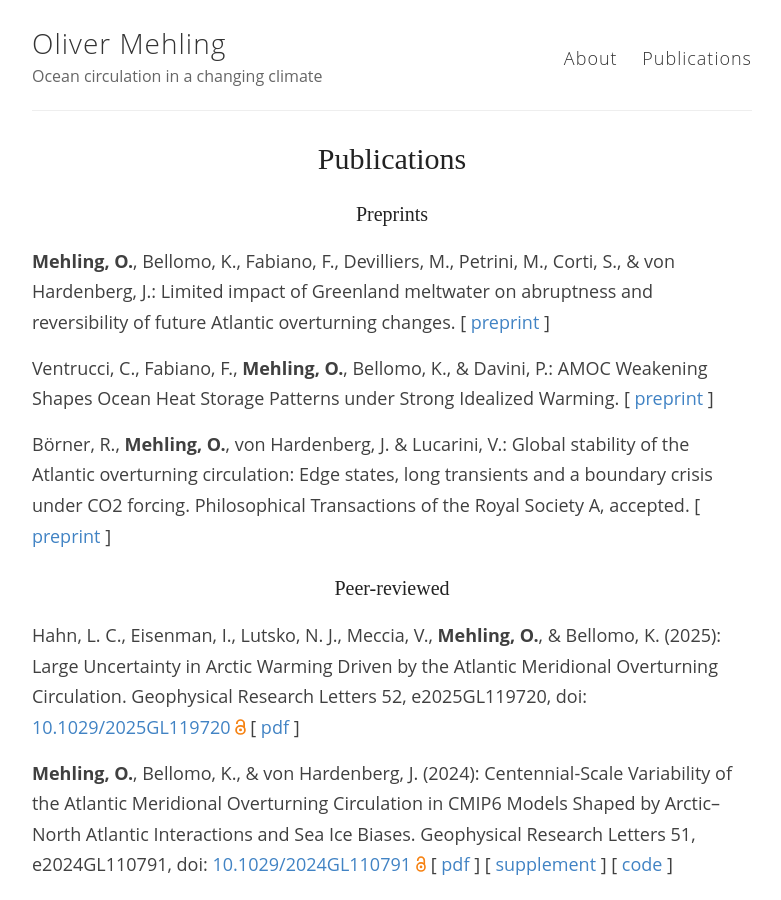
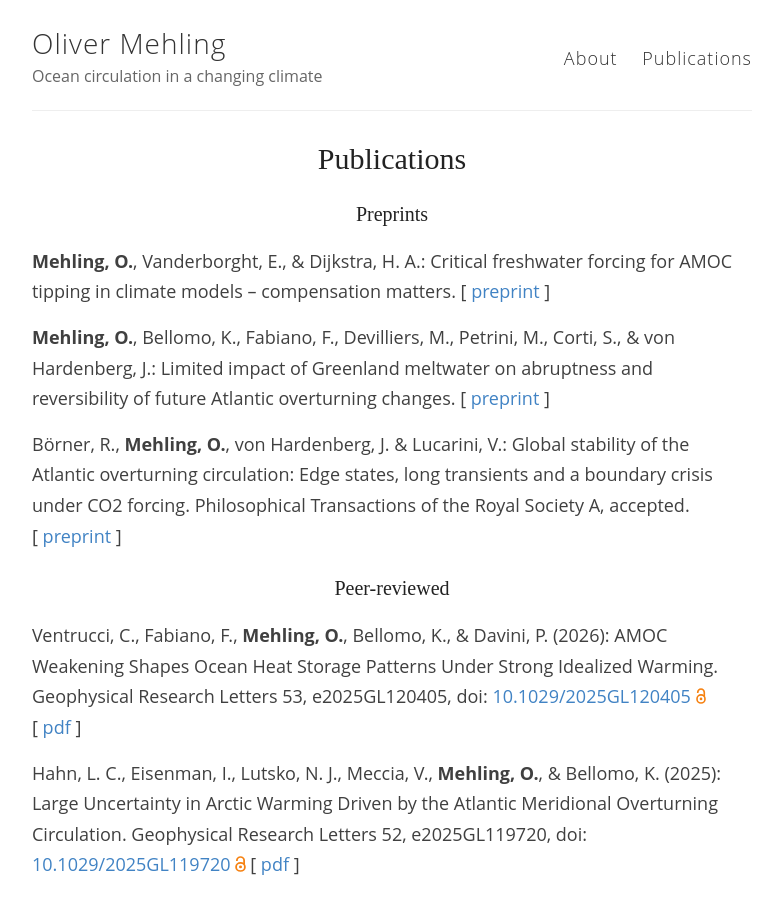
Before and after one commit to omehling/omehling.github.io, a Jekyll site: the page built from _pages/publications.md, in a window 1280 px wide and 900 px high. Shown: the whole window, without its empty margins (248-1029 px from the left). Built offline with Jekyll 4.4.1, drawn with Linux system fonts in a browser that asks for light colours; some web fonts are replaced.

Commit message:
One submitted, one published

```diff
--- a/_pages/publications.md
+++ b/_pages/publications.md
@@ -5,15 +5,16 @@ permalink: /publications/
 ---
 
 ### Preprints
+**Mehling, O.**, Vanderborght, E., & Dijkstra, H. A.: Critical freshwater forcing for AMOC tipping in climate models &ndash; compensation matters. [&nbsp;[preprint](https://doi.org/10.5194/egusphere-2025-6215)&nbsp;]
 
-**Mehling, O.**, Bellomo, K., Fabiano, F., Devilliers, M., Petrini, M., Corti, S., & von Hardenberg, J.: Limited impact of Greenland meltwater on abruptness and reversibility of future Atlantic overturning changes. [ [preprint](http://arxiv.org/abs/2509.24858) ]
+**Mehling, O.**, Bellomo, K., Fabiano, F., Devilliers, M., Petrini, M., Corti, S., & von Hardenberg, J.: Limited impact of Greenland meltwater on abruptness and reversibility of future Atlantic overturning changes. [&nbsp;[preprint](http://arxiv.org/abs/2509.24858)&nbsp;]
 
-Ventrucci, C., Fabiano, F., **Mehling, O.**, Bellomo, K., & Davini, P.: AMOC Weakening Shapes Ocean Heat Storage Patterns under Strong Idealized Warming. [ [preprint](https://essopenarchive.org/users/996315/articles/1356935-amoc-weakening-shapes-ocean-heat-storage-patterns-under-strong-idealized-warming) ]
-
-Börner, R., **Mehling, O.**, von Hardenberg, J. & Lucarini, V.: Global stability of the Atlantic overturning circulation: Edge states, long transients and a boundary crisis under CO<sub>2</sub> forcing. Philosophical Transactions of the Royal Society A, accepted. [ [preprint](http://arxiv.org/abs/2504.20002) ]
+Börner, R., **Mehling, O.**, von Hardenberg, J. & Lucarini, V.: Global stability of the Atlantic overturning circulation: Edge states, long transients and a boundary crisis under CO<sub>2</sub> forcing. Philosophical Transactions of the Royal Society A, accepted. [&nbsp;[preprint](http://arxiv.org/abs/2504.20002)&nbsp;]
 
 
 ### Peer-reviewed
+Ventrucci, C., Fabiano, F., **Mehling, O.**, Bellomo, K., & Davini, P. (2026): AMOC Weakening Shapes Ocean Heat Storage Patterns Under Strong Idealized Warming. Geophysical Research Letters 53, e2025GL120405, doi: [10.1029/2025GL120405](https://doi.org/10.1029/2025GL120405) <img src="../images/access_open.svg" class="inline-icon" alt="[open access]" /> [&nbsp;[pdf](https://agupubs.onlinelibrary.wiley.com/doi/pdf/10.1029/2025GL120405)&nbsp;]
+
 Hahn, L. C., Eisenman, I., Lutsko, N. J., Meccia, V., **Mehling, O.**, & Bellomo, K. (2025): Large Uncertainty in Arctic Warming Driven by the Atlantic Meridional Overturning Circulation. Geophysical Research Letters 52, e2025GL119720, doi: [10.1029/2025GL119720](https://doi.org/10.1029/2025GL119720) <img src="../images/access_open.svg" class="inline-icon" alt="[open access]" /> [&nbsp;[pdf](https://agupubs.onlinelibrary.wiley.com/doi/pdf/10.1029/2025GL119720)&nbsp;]
 
 **Mehling, O.**, Bellomo, K., & von Hardenberg, J. (2024): Centennial-Scale Variability of the Atlantic Meridional Overturning Circulation in CMIP6 Models Shaped by Arctic–North Atlantic Interactions and Sea Ice Biases. Geophysical Research Letters 51, e2024GL110791, doi: [10.1029/2024GL110791](https://doi.org/10.1029/2024GL110791) <img src="../images/access_open.svg" class="inline-icon" alt="[open access]" /> [&nbsp;[pdf](https://agupubs.onlinelibrary.wiley.com/doi/pdf/10.1029/2024GL110791)&nbsp;] [ [supplement](https://agupubs.onlinelibrary.wiley.com/action/downloadSupplement?doi=10.1029%2F2024GL110791&file=2024GL110791-sup-0001-Supporting+Information+SI-S01.pdf) ] [ [code](https://github.com/omehling/centennial-variability-CMIP6) ]
```
